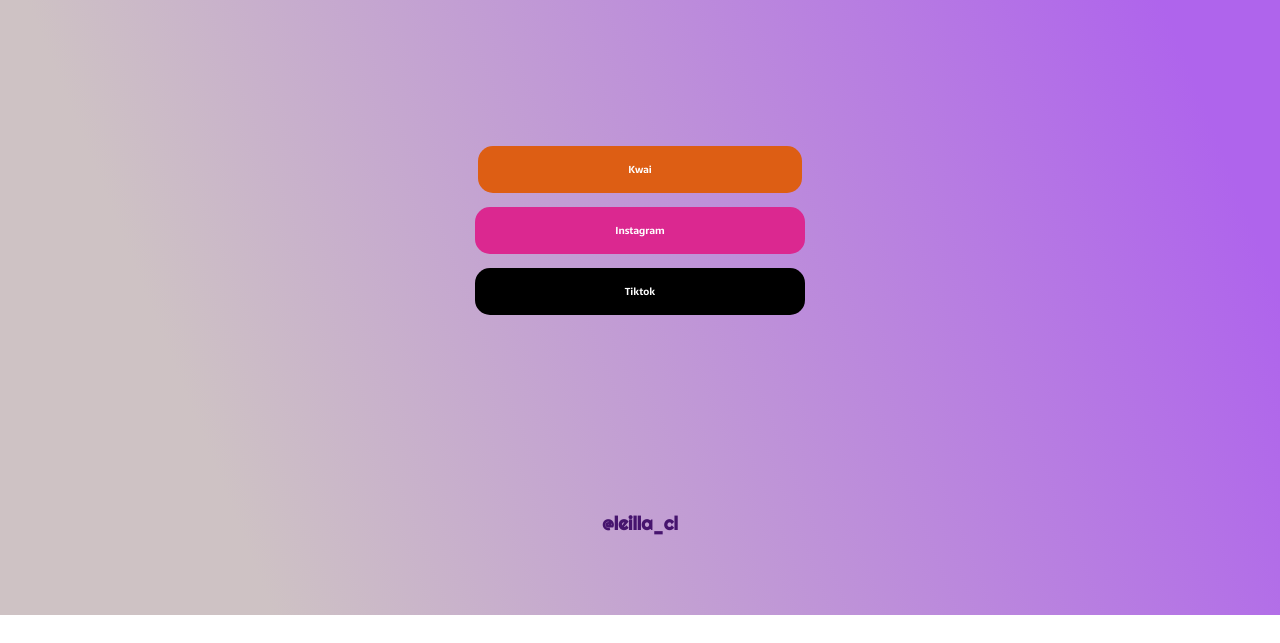
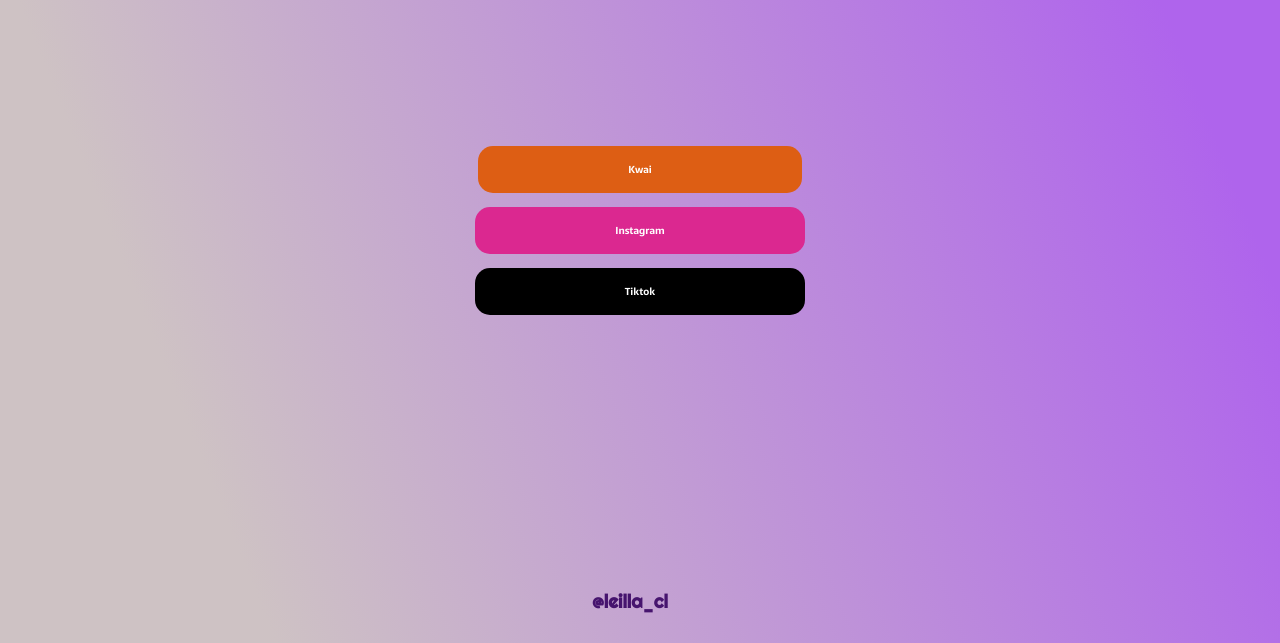
Before and after one commit to mateusdata/leilacarla, a plain HTML site: page index.html in a window 1280 px wide. Shown: the part 297-940 px from the top of the page. Before the commit the page ends 912 px from the top, so only its background shows below. Drawn offline with Linux system fonts and the light colour scheme.

Commit message:
Update index.html

```diff
--- a/index.html
+++ b/index.html
@@ -75,9 +75,9 @@
 
         h3 {
             color: rgb(70, 20, 110);
-            margin: 2px 0px 80px 0px;
+            margin: 80px 20px 30px 0px;
             padding-top: 40px;
-            padding-bottom: 00px;
+            padding-bottom: 0px;
 
         }
     </style>
```
